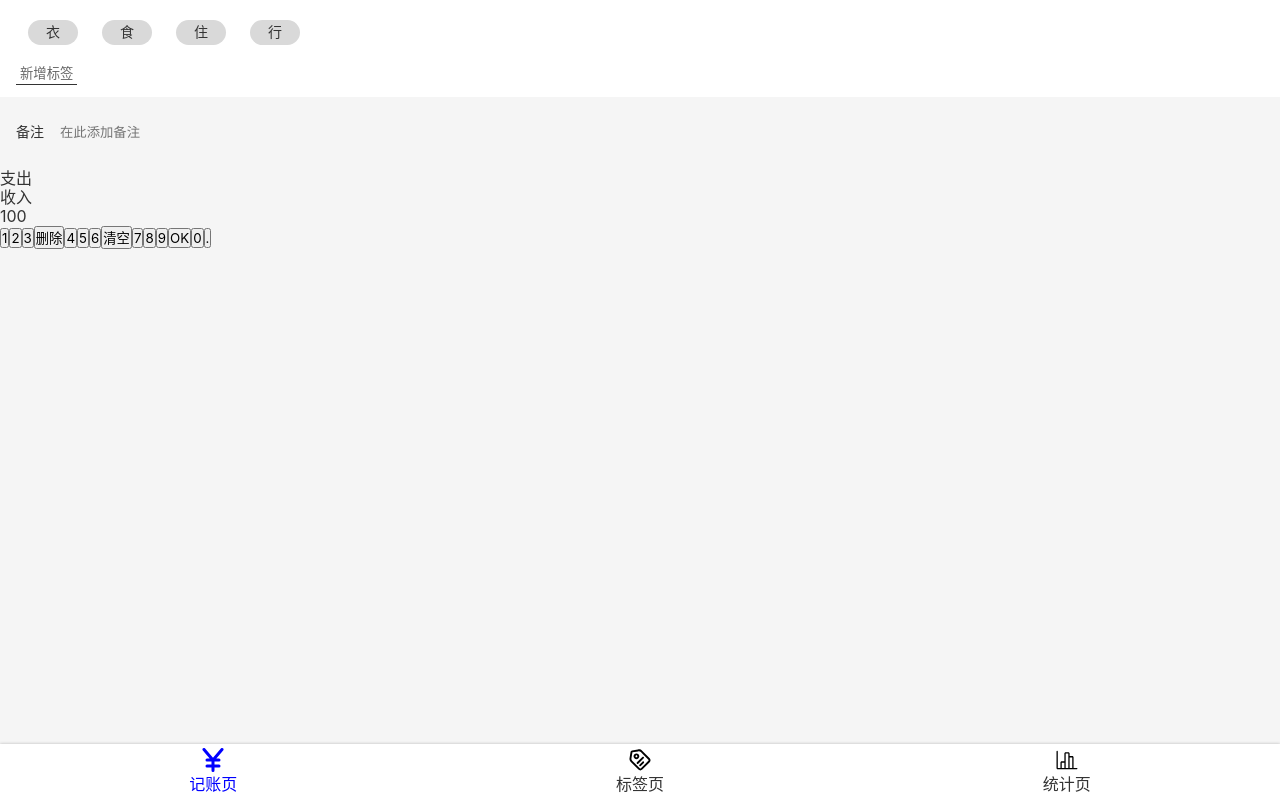
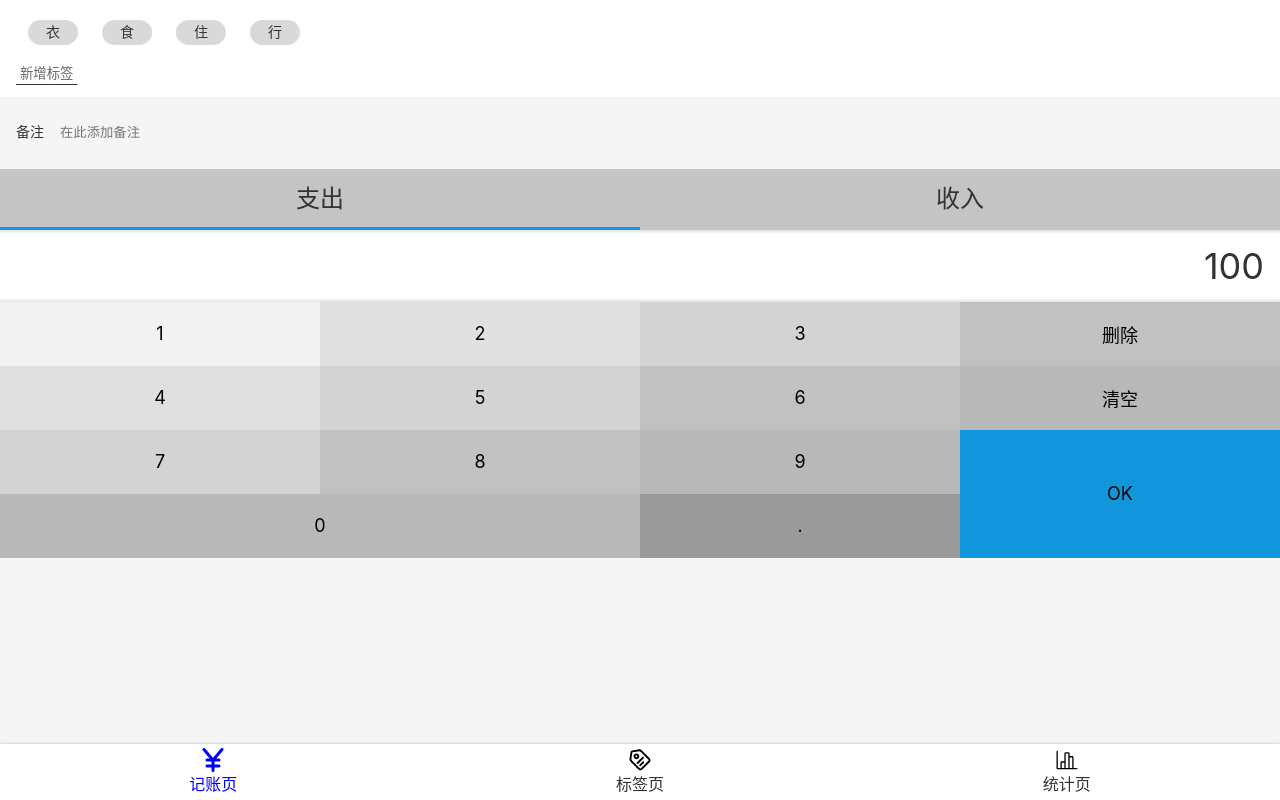
Before and after one commit to tgbf2674/morny-react, a React app: page /#/money in a window 1280 px wide. Built offline with nearby package versions, Linux system fonts and the light colour scheme.

Commit message:
Money.tsx 之 数字面板 UI 完成

```diff
--- a/src/index.scss
+++ b/src/index.scss
@@ -33,3 +33,8 @@
   height:1em;
   display: inline-block;
 }
+.clearfix{
+  content: '';
+  display: block;
+  clear: both;
+}
--- a/src/views/Money.tsx
+++ b/src/views/Money.tsx
@@ -24,7 +24,7 @@
     color: #666;
     margin-top: 8px;
     }
-`
+`;
 
 const NoteSection = styled.section`
   background: #f5f5f5;
@@ -42,13 +42,88 @@
   border: none;
   }
   }
-`
+`;
 const CategorySection = styled.section`
+font-size: 24px;
+   > ul {
+   display: flex;
+   background: #c4c4c4;
+   > li{
+   width: 50%;
+   text-align: center;
+   padding: 16px 0;
+   position: relative;
+   &.selected::after{
+   content: '';
+   display: block;
+   height: 3px;
+   background: #1296db;
+   position: absolute;
+   bottom: 0;
+   width: 100%;
+   left: 0;
+   }
+   }
+   }
+`;
+const NumberPadSection = styled.section`
+    display: flex;
+    flex-direction: column;
+    > .output{
+    background: white;
+    font-size: 36px;
+    line-height: 72px;
+    text-align: right;
+    padding: 0 16px;
+    box-shadow: inset 0 -5px 5px -5px rgba(0,0,0,0.25), inset 0 5px 5px -5px rgba(0,0,0,0.25);
+    }
+    > .pad{
 
-`
-const NumberPadSection = styled.section`
 
-`
+    > button{
+    font-size: 18px;
+    float: left;
+    width: 25%;
+    height: 64px;
+    border: none;
+    &.ok{
+    height: 128px;
+    float: right;
+    }
+    &.zero{
+    width:50%;
+    }
+    &:nth-child(1){
+    background: #f2f2f2;
+    }
+    &:nth-child(2),
+    &:nth-child(5) {
+     background: #e0e0e0;
+    }
+    &:nth-child(3),
+    &:nth-child(6),
+     &:nth-child(9){
+     background: #d3d3d3;
+    }
+    &:nth-child(4),
+    &:nth-child(7),
+     &:nth-child(10){
+     background: #c1c1c1;
+    }
+    &:nth-child(8),
+    &:nth-child(11),
+     &:nth-child(13){
+     background: #b8b8b8;
+    }
+    &:nth-child(12){
+    background: #1296db;
+    }
+    &:nth-child(14){
+    background: #9a9a9a;
+    }
+    }
+    }
+`;
 
 
 
@@ -71,13 +146,13 @@
         </NoteSection>
         <CategorySection>
             <ul>
-                <li>支出</li>
+                <li className="selected">支出</li>
                 <li>收入</li>
             </ul>
         </CategorySection>
         <NumberPadSection>
-            <div>100</div>
-            <div>
+            <div className="output">100</div>
+            <div className="pad clearfix">
                 <button>1</button>
                 <button>2</button>
                 <button>3</button>
@@ -89,9 +164,9 @@
                 <button>7</button>
                 <button>8</button>
                 <button>9</button>
-                <button>OK</button>
-                <button>0</button>
-                <button>.</button>
+                <button className="ok">OK</button>
+                <button className="zero">0</button>
+                <button className='dot'>.</button>
             </div>
         </NumberPadSection>
     </Layout>);
```
Also changed, not shown: 1 other file (tests, documents, lock files or other folders).
